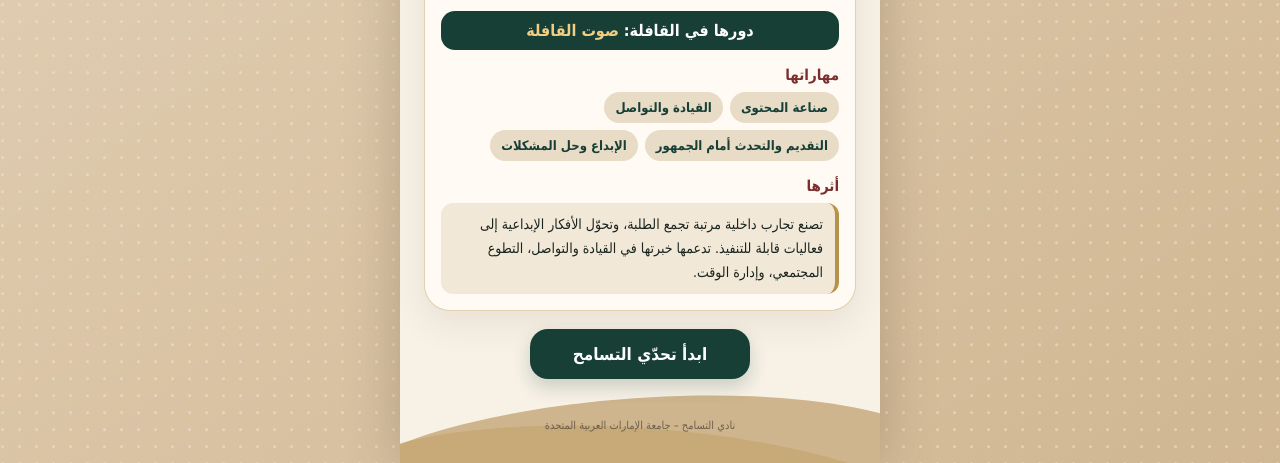
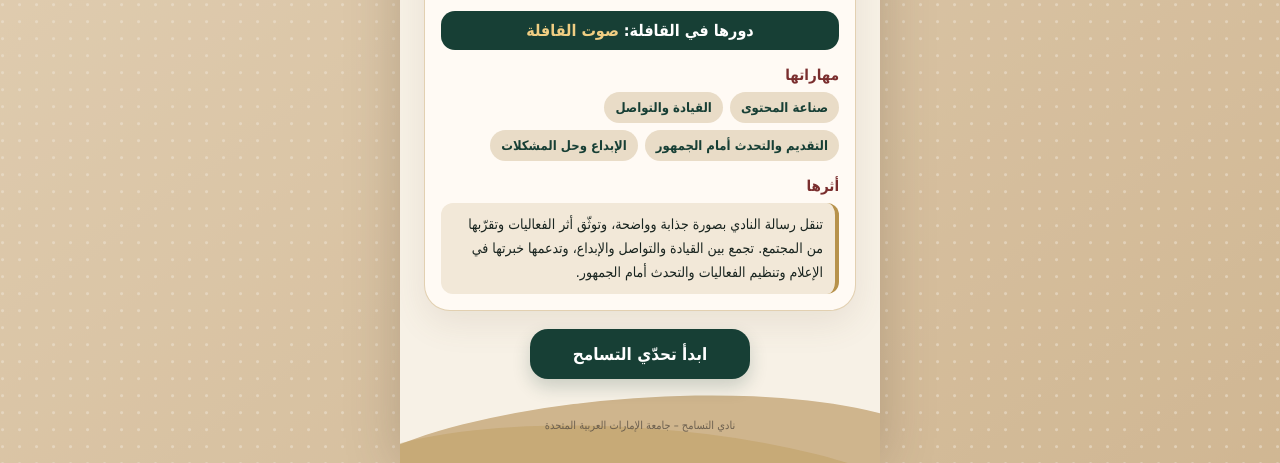
Before and after one commit to amna2205/tolerance-caravan-game, a plain HTML site: page nujoud-alahbabi.html in a window 1280 px wide. Both pictures are taken after a click on the button "ابدأ المسير". Shown: the part 337-800 px from the top of the page. Drawn offline with Linux system fonts and the light colour scheme.

Commit message:
Refine Nujoud media profile

```diff
--- a/nujoud-alahbabi.html
+++ b/nujoud-alahbabi.html
@@ -48,7 +48,7 @@
           <h2 class="section-title">مهاراتها</h2>
           <div class="chips"><span class="chip">صناعة المحتوى</span><span class="chip">القيادة والتواصل</span><span class="chip">التقديم والتحدث أمام الجمهور</span><span class="chip">الإبداع وحل المشكلات</span></div>
           <h2 class="section-title">أثرها</h2>
-          <div class="impact">تصنع تجارب داخلية مرتبة تجمع الطلبة، وتحوّل الأفكار الإبداعية إلى فعاليات قابلة للتنفيذ. تدعمها خبرتها في القيادة والتواصل، التطوع المجتمعي، وإدارة الوقت.</div>
+          <div class="impact">تنقل رسالة النادي بصورة جذابة وواضحة، وتوثّق أثر الفعاليات وتقرّبها من المجتمع. تجمع بين القيادة والتواصل والإبداع، وتدعمها خبرتها في الإعلام وتنظيم الفعاليات والتحدث أمام الجمهور.</div>
         </article>
         <div style="text-align:center;margin-top:18px"><button class="btn" data-go="quiz">ابدأ تحدّي التسامح</button></div>
       </section>
```
